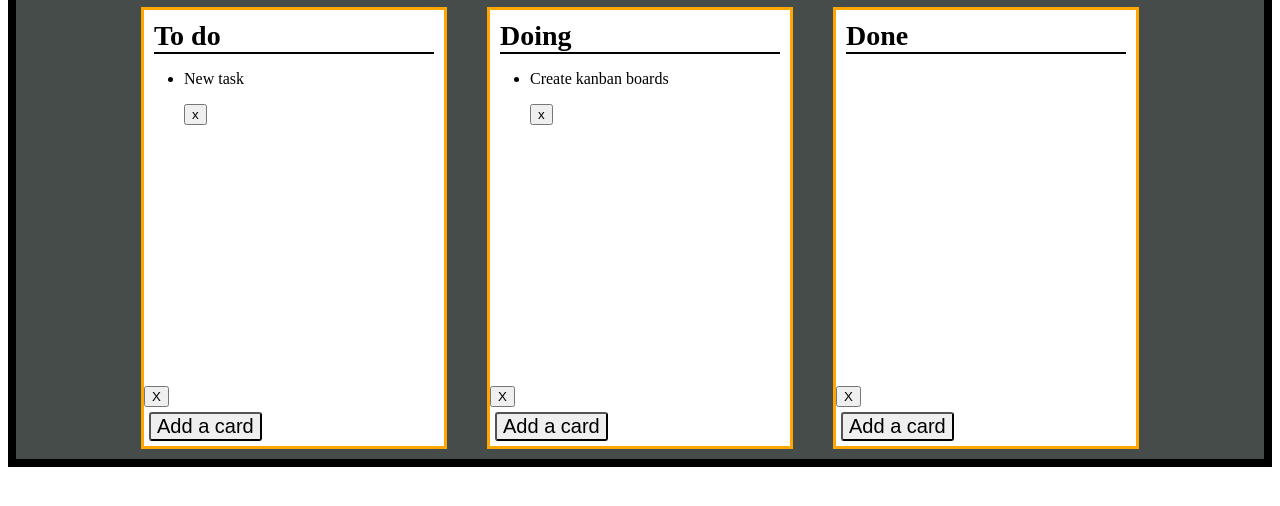
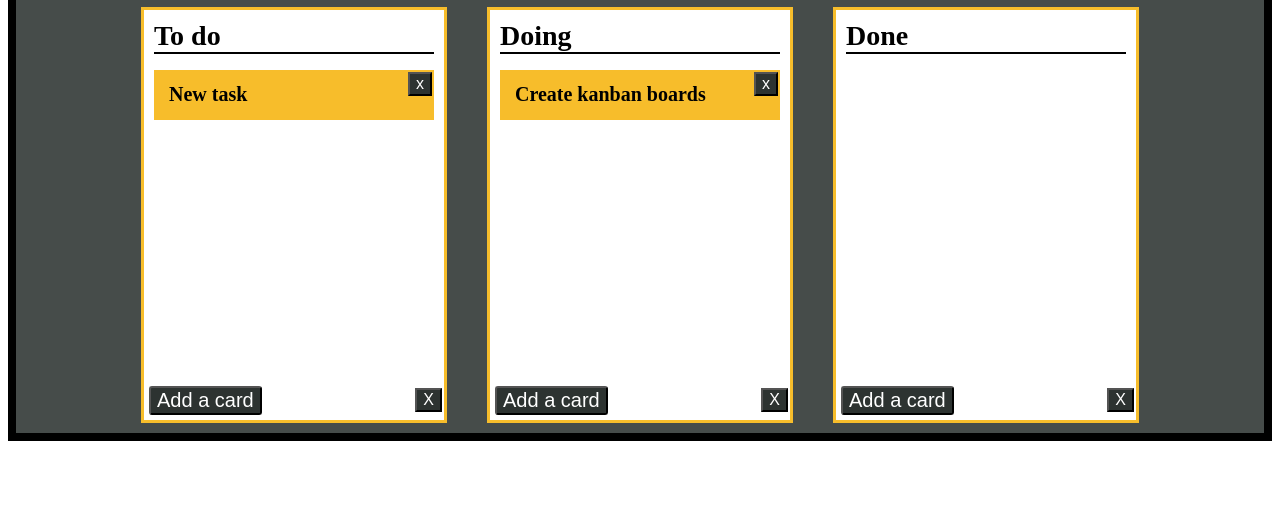
Before and after one commit to MPolonis/Kanban, a website: page index.html in a window 1280 px wide. Shown: the part 142-648 px from the top of the page. Drawn offline with nearby package versions, Linux system fonts and the light colour scheme.

Commit message:
Add style to the board

```diff
--- a/sass/style.scss
+++ b/sass/style.scss
@@ -36,7 +36,7 @@
 .column {
     background-color: #fff;
     margin: 10px 20px;
-    border: 3px solid rgb(255, 166, 0);
+    border: 3px solid rgb(247, 189, 43);
 }
 
 .column-title {
@@ -54,7 +54,8 @@
 .column-card-list {
     min-height: 300px;
     min-width: 300px;
-
+    max-width: 300px;
+    padding: 0;
 }
 
 .add-card {
@@ -63,8 +64,43 @@
     font-size: 20px;
     margin: 5px 5px;
     display: block;
+    background-color: #2d3331;
+    color: #fff;
+    cursor: pointer;
+    white-space: nowrap;
 }
 
 .card {
+    background-color: rgb(247, 189, 43);
+    margin: 10px;
+    min-height: 50px;
+    line-height: 18px;
+    max-width: 300px;
+    overflow: auto;
+    cursor: pointer;
+    &:hover {
+        box-shadow: 7px 9px 10px -1px rgba(0,0,0,0.52);
+    }
+}
+.card-description {
+    font-size: 20px;
+    padding: 5px;
+    font-weight: bold;
+    display: inline-block;
+    margin: 10px;
+}
 
+li {
+    list-style-type: none;
 }
+
+.btn-delete {
+    font-size: 16px;
+    background-color: #2d3331;
+    color: #fff;
+    cursor: pointer;
+    position: relative;
+    float: right;
+    top: 2px;
+    right: 2px;
+}
```
Also changed, not shown: css/style.css, 1 other file.
